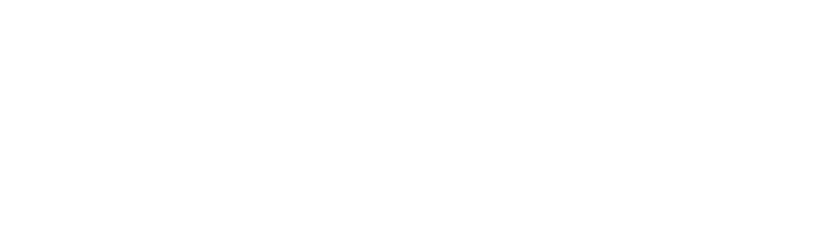
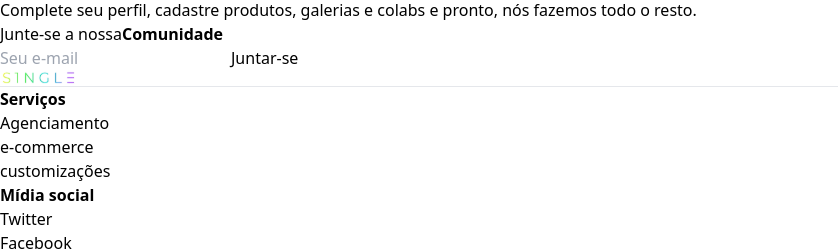
Before and after one commit to zThiago15/s1ngle, a React (Vite) app: page / in a window 1280 px wide. Shown: the part 1658-1909 px from the top of the page, without its empty margins (0-838 px from the left). Before the commit the page ends 800 px from the top, so only its background shows below. Built offline with nearby package versions, Linux system fonts and the light colour scheme.

Commit message:
test: header renders correctly

```diff
--- a/src/pages/Home.jsx
+++ b/src/pages/Home.jsx
@@ -9,7 +9,7 @@
   return (
     <>
       <Header />
-      {/* <main>
+      <main>
         <section>
           <h1>Descubra Artista Underground e Artes exclusivas</h1>
           <span>
@@ -101,7 +101,7 @@
           </div>
         </span>
       </main>
-      <Footer /> */}
+      <Footer />
     </>
   );
 }
```
Also changed, not shown: 1 other file (tests, documents, lock files or other folders).
